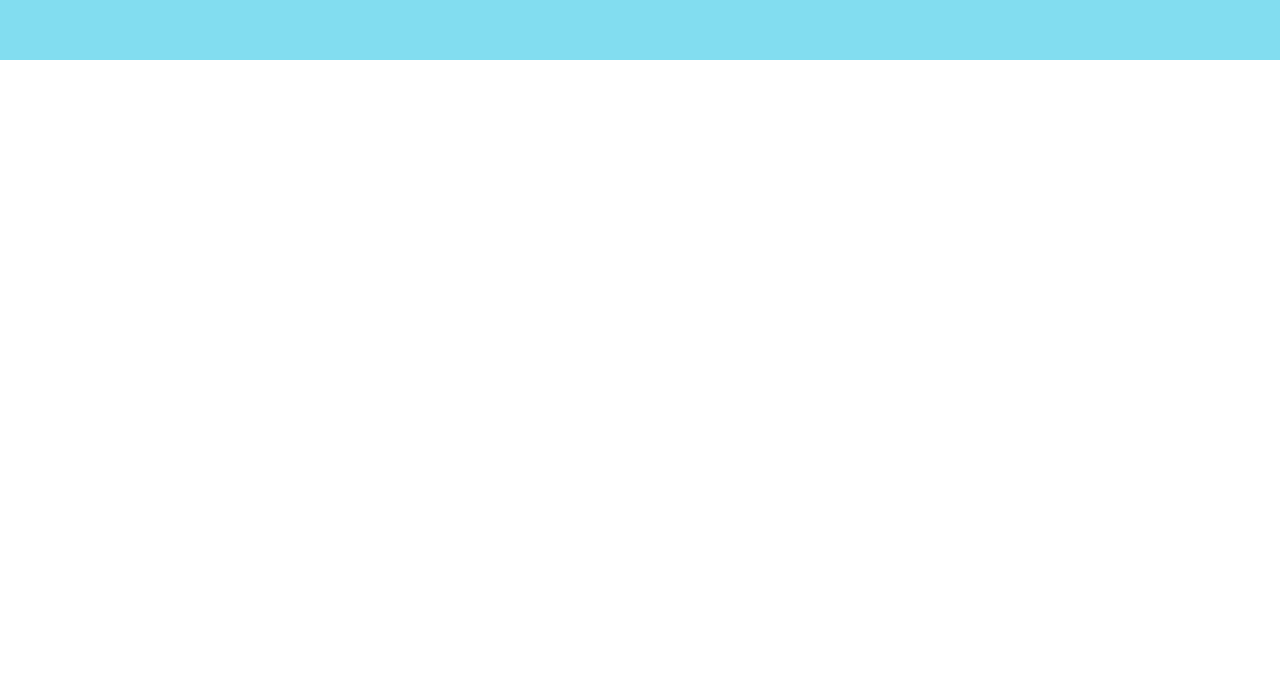
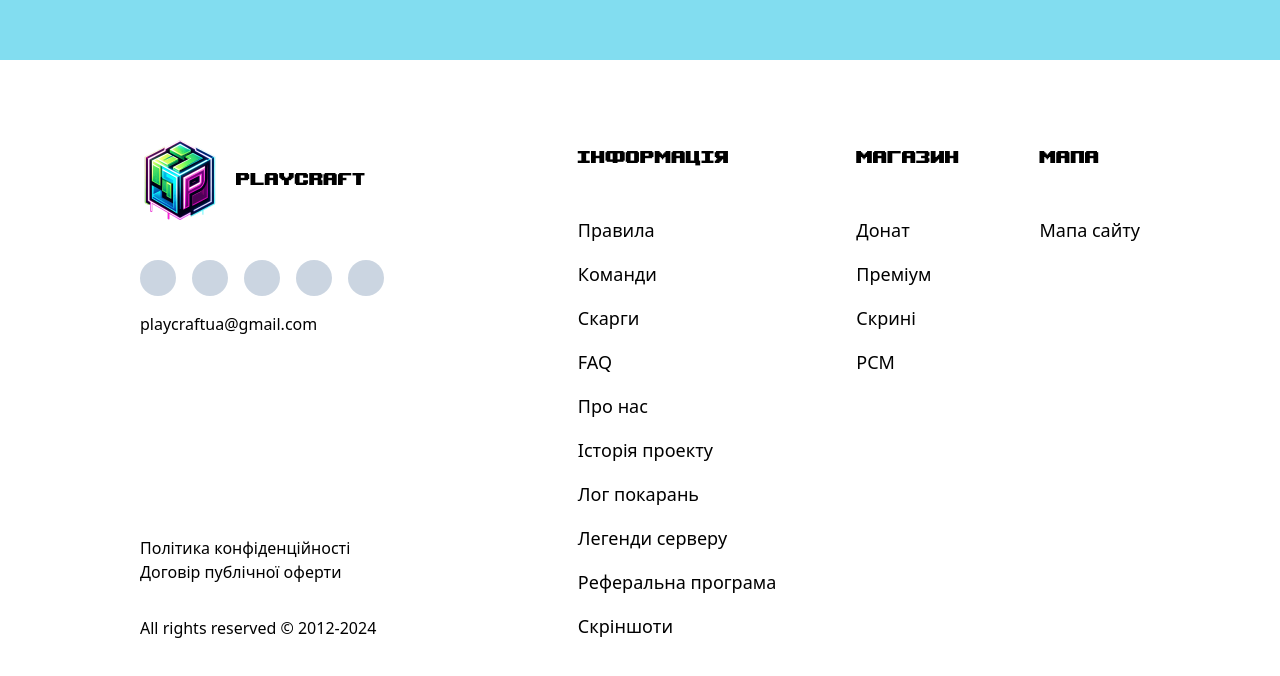
Before and after one commit to AsmoOne/playcraft-frontend, a React (Vite) app: page / in a window 1280 px wide. Shown: the part 3556-4232 px from the top of the page. Before the commit the page ends 3616 px from the top, so only its background shows below. Built offline with nearby package versions, Linux system fonts and the light colour scheme.

Commit message:
[16]: footer

```diff
--- a/src/components/Logo/Logo.tsx
+++ b/src/components/Logo/Logo.tsx
@@ -2,11 +2,13 @@ import { Link } from "../Link";
 
 type PropsT = {
   size: 'small' | 'large',
+  textColor?: 'white' | 'black',
   rootClassNames?: string,
 };
 
 export const Logo = ({
   size,
+  textColor = 'white',
   rootClassNames,
  }: PropsT) => {
   return (
@@ -17,7 +19,7 @@ export const Logo = ({
         className={`${size === 'large' ? 'w-20' : 'w-12'}`}
       />
 
-      <p className="text-2xl">
+      <p className={`${"text-2xl"} text-${textColor}`}>
         Playcraft
       </p>
     </Link>
--- /dev/null
+++ b/src/content/links.ts
@@ -0,0 +1,68 @@
+export const links: any = {
+  'Інформація': {
+    rules: {
+      title: 'Правила',
+      url: '/rules',
+    },
+    teams: {
+      title: 'Команди',
+      url: '/teams',
+    },
+    complaints: {
+      title: 'Скарги',
+      url: '/complaints',
+    },
+    faq: {
+      title: 'FAQ',
+      url: '/faq',
+    },
+    about: {
+      title: 'Про нас',
+      url: '/about',
+    },
+    history: {
+      title: 'Історія проекту',
+      url: '/history',
+    },
+    log: {
+      title: 'Лог покарань',
+      url: '/log',
+    },
+    legends: {
+      title: 'Легенди серверу',
+      url: '/legends',
+    },
+    referal: {
+      title: 'Реферальна програма',
+      url: '/referal',
+    },
+    screenshots: {
+      title: 'Скріншоти',
+      url: '/screenshots',
+    }
+  },
+  'Магазин': {
+    donate: {
+      title: 'Донат',
+      url: '/donate',
+    },
+    premium: {
+      title: 'Преміум',
+      url: '/premium',
+    },
+    chests: {
+      title: 'Скрині',
+      url: '/chests',
+    },
+    pcm: {
+      title: 'PCM',
+      url: '/pcm',
+    },
+  },
+  'Мапа': {
+    map: {
+      title: 'Мапа сайту',
+      url: '/map',
+    },
+  }
+}
--- a/src/pages/Landing/Landing.tsx
+++ b/src/pages/Landing/Landing.tsx
@@ -5,6 +5,7 @@ import { News } from './sections/News';
 import { Players } from './sections/Players';
 import { BestWorks } from './sections/BestWorks';
 import { Conclusion } from './sections/Conclusion';
+import { Footer } from './sections/Footer';
 
 export const Landing = () => {
   return (
@@ -26,6 +27,8 @@ export const Landing = () => {
       <BestWorks />
 
       <Conclusion />
+
+      <Footer />
     </>
   )
 }
--- a/src/pages/Landing/sections/BestWorks/BestWorks.tsx
+++ b/src/pages/Landing/sections/BestWorks/BestWorks.tsx
@@ -46,7 +46,7 @@ export const BestWorks = () => {
 
       <div className="flex flex-wrap gap-16 lg:justify-center">
         {works.map((work, index) => (
-          <img src={work.image.src} alt={work.image.alt} key={index} className="w-full max-w-[500px] lg:w-[350px] h-[190px] rounded" />
+          <div key={index} className="w-full bg-slate-200 max-w-[500px] lg:w-[350px] h-[190px] rounded" />
         ))}
       </div>
     </Container>
--- /dev/null
+++ b/src/pages/Landing/sections/Footer/Footer.tsx
@@ -0,0 +1,37 @@
+import { Container } from "../../../../components/Layout/Container";
+import { Logo } from "../../../../components/Logo";
+import { Navigation } from "./components/Navigation";
+
+export const Footer = () => {
+  return (
+    <Container type="footer" rootClassNames="flex justify-between my-20">
+      <div className="flex flex-col justify-between">
+        <div className="">
+          <Logo size="large" textColor="black" />
+
+          <div className="mt-10">
+            <div className="flex gap-4 mb-4">
+              <div className="w-9 h-9 rounded-full bg-slate-300" />
+              <div className="w-9 h-9 rounded-full bg-slate-300" />
+              <div className="w-9 h-9 rounded-full bg-slate-300" />
+              <div className="w-9 h-9 rounded-full bg-slate-300" />
+              <div className="w-9 h-9 rounded-full bg-slate-300" />
+            </div>
+
+            <p>playcraftua@gmail.com</p>
+          </div>
+        </div>
+
+        <div>
+          <div className="flex flex-col mb-8">
+            <a href="#">Політика конфіденційності</a>
+            <a href="#">Договір публічної оферти</a>
+          </div>
+          <span>All rights reserved © 2012-2024</span>
+        </div>
+      </div>
+
+      <Navigation />
+    </Container>
+  )
+}
--- /dev/null
+++ b/src/pages/Landing/sections/Footer/components/Navigation/Navigation.tsx
@@ -0,0 +1,29 @@
+import { links } from "../../../../../../content/links";
+
+export const Navigation = () => {
+  return (
+    <section className="flex gap-20">
+      {Object.keys(links).map((key) => {
+        const linkGroup = links[key];
+
+        return (
+          <div key={key}>
+            <h3 className="font-main text-h3-mobile md:text-h3-desktop mb-10">{key}</h3>
+
+            <nav>
+              <ul className="flex flex-col gap-4 text-lg">
+                {Object.keys(linkGroup).map((subKey) => (
+                  <li key={subKey}>
+                    <a href={linkGroup[subKey].url}>
+                      {linkGroup[subKey].title}
+                    </a>
+                  </li>
+                ))}
+              </ul>
+            </nav>
+          </div>
+        );
+      })}
+    </section>
+  );
+};
--- /dev/null
+++ b/src/pages/Landing/sections/Footer/components/Navigation/index.ts
@@ -0,0 +1 @@
+export { Navigation } from './Navigation';
--- /dev/null
+++ b/src/pages/Landing/sections/Footer/index.ts
@@ -0,0 +1 @@
+export { Footer } from './Footer';
```
